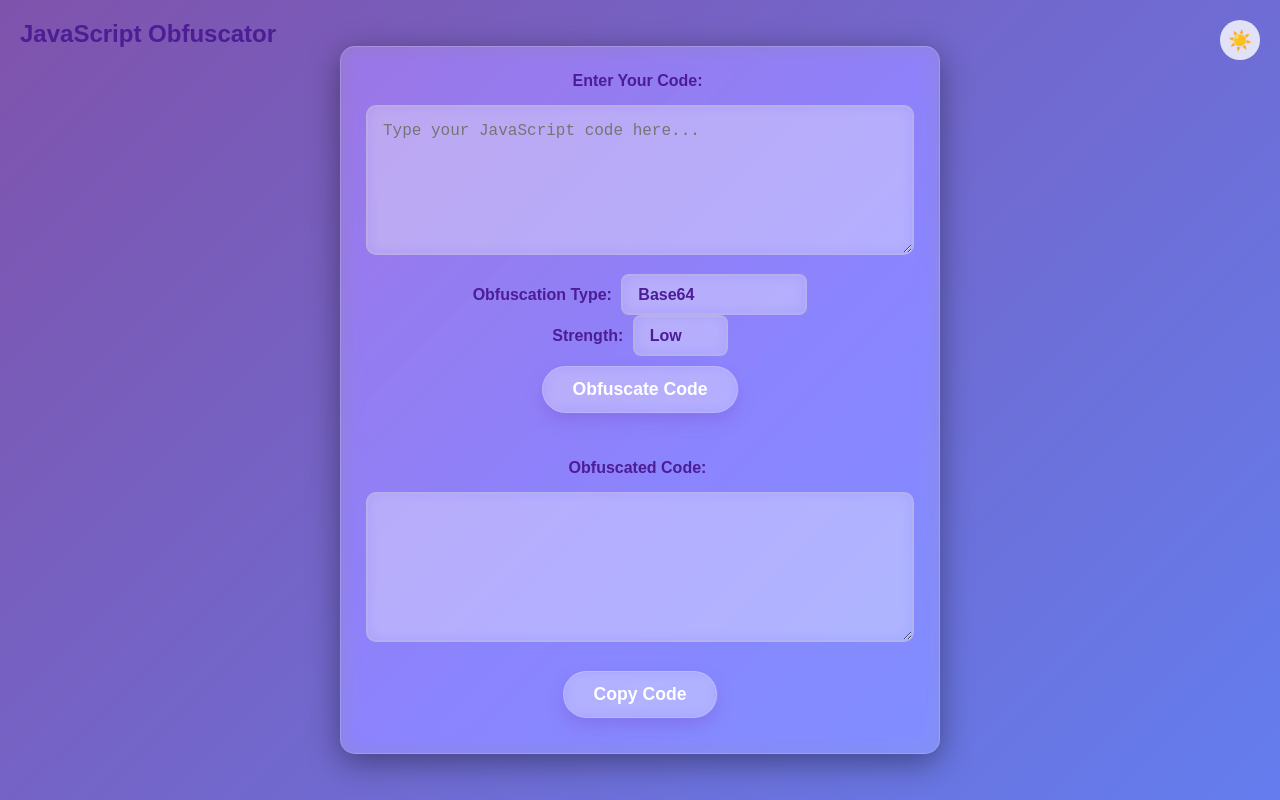
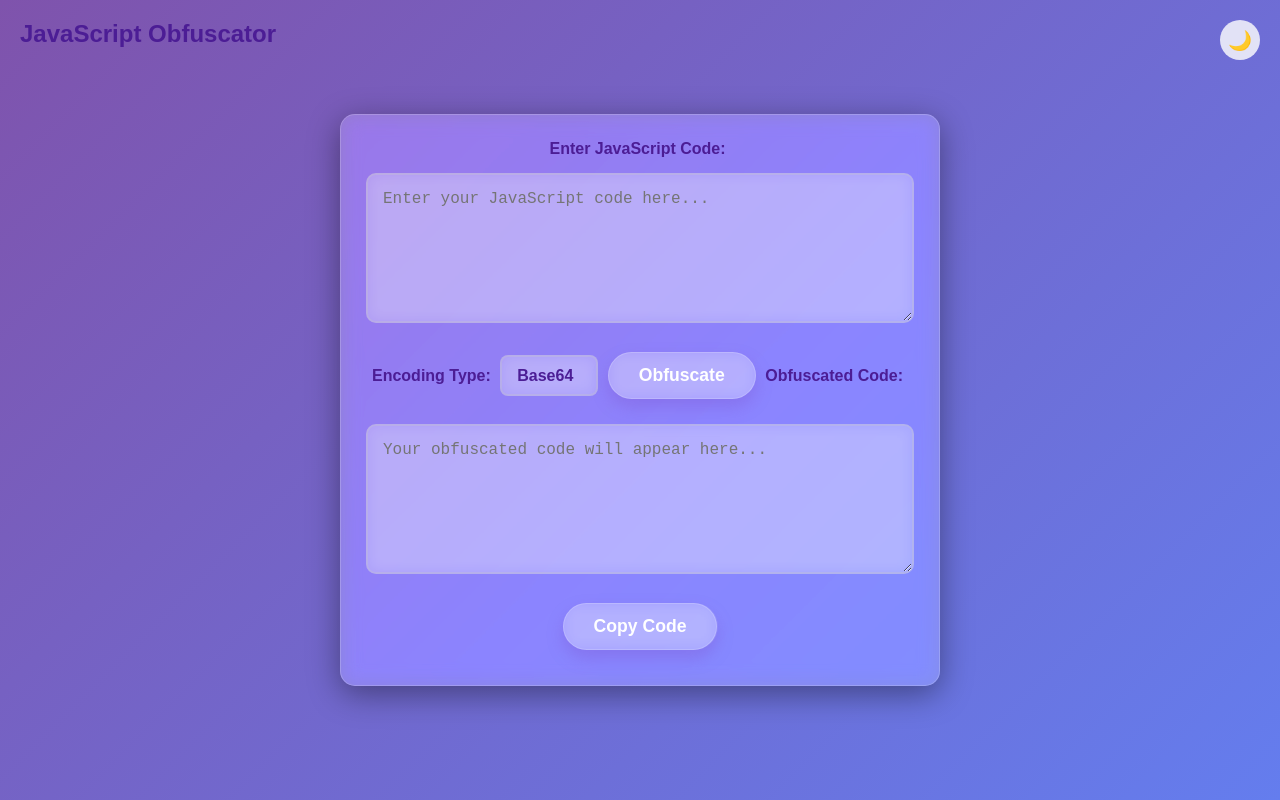
Before and after one commit to abhixsh/hacktoberfest-2024, a plain HTML site: page index.html in a window 1280 px wide. Drawn offline with Linux system fonts and the light colour scheme.

Commit message:
Update index.html

```diff
--- a/index.html
+++ b/index.html
@@ -7,46 +7,38 @@
     <link rel="stylesheet" href="style.css">
 </head>
 <body>
-  <!-- Title moved to top left corner -->
-  <div class="title">
-    JavaScript Obfuscator
+    <!-- Preloader -->
+    <div id="preloader">
+        <div class="spinner"></div>
     </div>
 
-  <!-- Dark mode toggle button in top right corner -->
-  <div class="theme-toggle" onclick="toggleDarkMode()">
-    <span id="themeIcon">☀️</span>
-  </div>
+    <!-- Title in Top Left -->
+    <div class="title">JavaScript Obfuscator</div>
 
+    <!-- Dark Mode Toggle Button -->
+    <div class="theme-toggle" onclick="toggleDarkMode()">🌙</div>
+
+    <!-- Main Container -->
     <div class="container">
-    <label for="inputCode">Enter Your Code:</label>
-    <textarea id="inputCode" placeholder="Type your JavaScript code here..."></textarea>
+        <label for="input-code">Enter JavaScript Code:</label>
+        <textarea id="input-code" placeholder="Enter your JavaScript code here..."></textarea>
 
-    <div class="options">
-      <label for="obfuscationType">Obfuscation Type:</label>
-      <select id="obfuscationType">
+        <!-- Encoding Options -->
+        <label for="encode-type">Encoding Type:</label>
+        <select id="encode-type">
             <option value="base64">Base64</option>
-        <option value="rot13">ROT13</option>
-        <option value="scramble">Character Scramble</option>
+            <option value="unicode">Unicode</option>
         </select>
-    </div>
 
-    <div class="options">
-      <label for="obfuscationStrength">Strength:</label>
-      <select id="obfuscationStrength">
-        <option value="1">Low</option>
-        <option value="2">Medium</option>
-        <option value="3">High</option>
-      </select>
-    </div>
+        <!-- Obfuscate Button -->
+        <button onclick="obfuscateCode()">Obfuscate</button>
 
-    <button onclick="obfuscateCode()">Obfuscate Code</button>
+        <!-- Obfuscated Code Output -->
+        <label for="output-code">Obfuscated Code:</label>
+        <textarea id="output-code" readonly placeholder="Your obfuscated code will appear here..."></textarea>
 
-    <br><br><br>
-
-    <label for="outputCode">Obfuscated Code:</label>
-    <textarea id="outputCode" readonly></textarea>
-
-    <button onclick="copyCode()" id="copyButton">Copy Code</button>
+        <!-- Copy Code Button -->
+        <button onclick="copyCode()">Copy Code</button>
     </div>
 
     <script src="script.js"></script>
```
Lines whose indentation alone changed are shown as unchanged.
